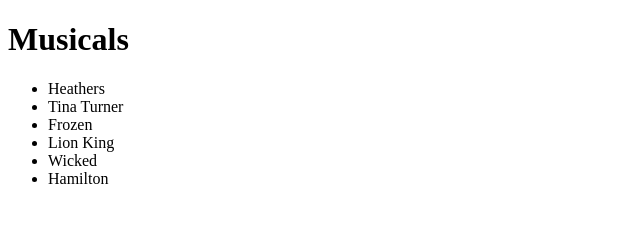
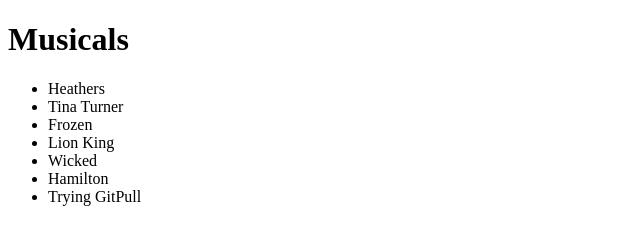
Before and after one commit to lottie-isobel/first_git_guthrie, a plain HTML site: page index.html in a window 1280 px wide. Shown: the whole page, without its empty margins (0-640 px from the left). Drawn offline with Linux system fonts and the light colour scheme.

Commit message:
Trying Git Pull

```diff
--- a/index.html
+++ b/index.html
@@ -15,6 +15,7 @@
       <li>Lion King</li>
       <li>Wicked</li>
       <li>Hamilton</li>
+      <li>Trying GitPull</li>
     </ul>
   </body>
 </html>
```
